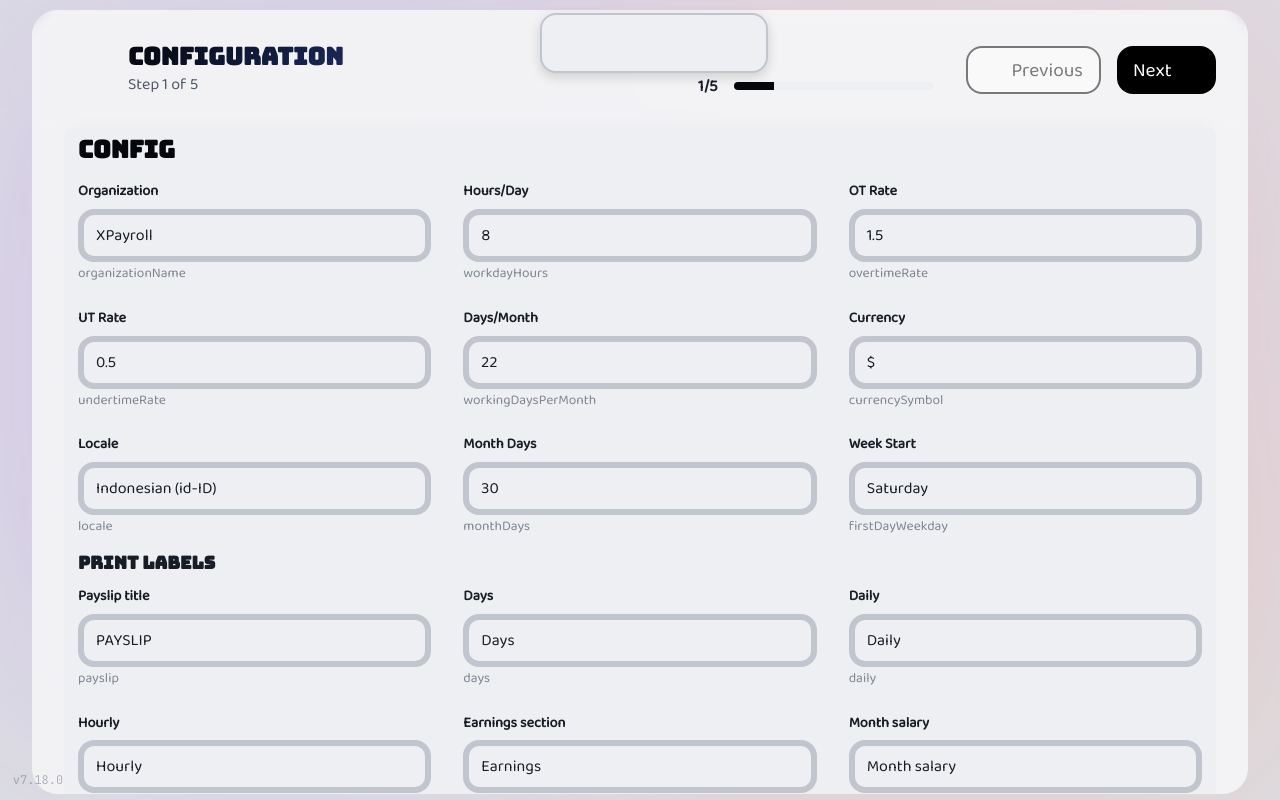
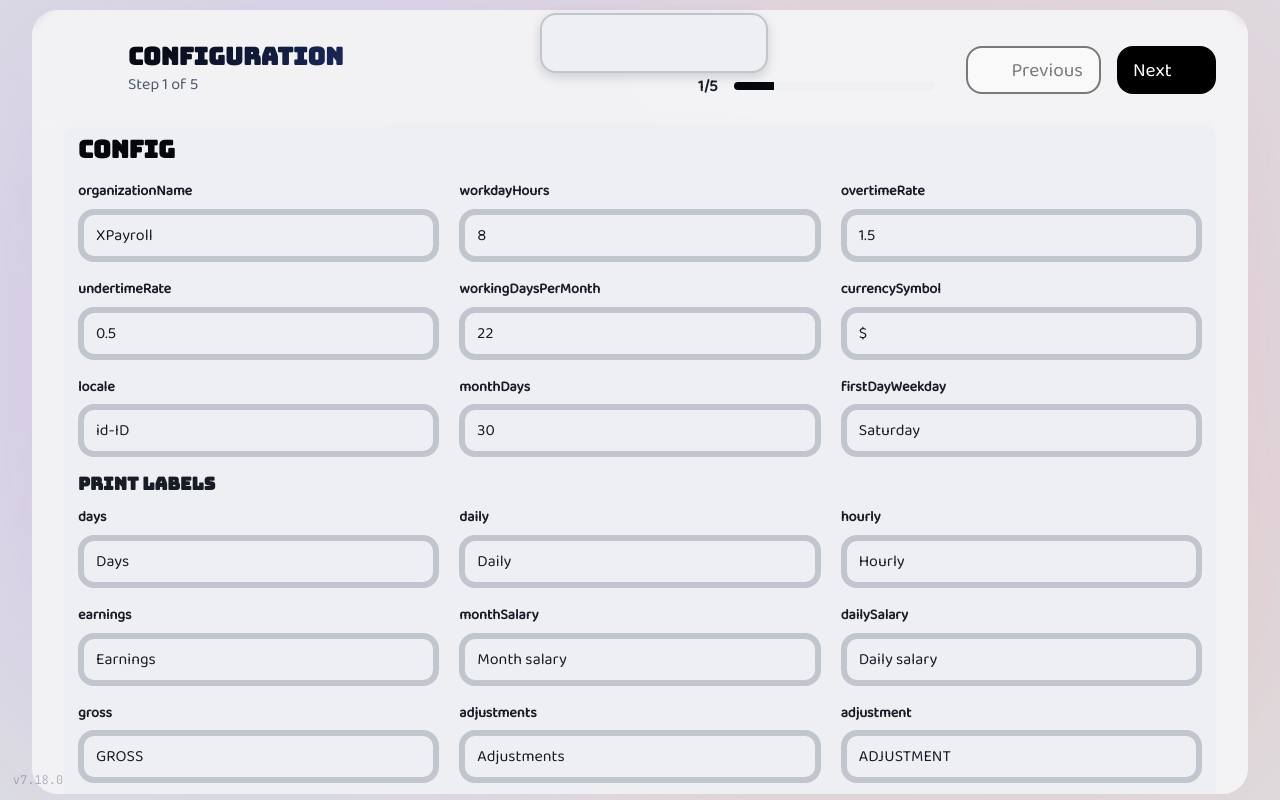
Before and after one commit to metaory/flexipayroll, a Svelte app: page / in a window 1280 px wide. Built offline with nearby package versions, Linux system fonts and the light colour scheme; some icons are missing; what @iconify-json/tabler, platform-compat-screen would draw is missing.

Commit message:
update conf page labels

```diff
--- a/src/components/Rules.svelte
+++ b/src/components/Rules.svelte
@@ -18,15 +18,15 @@
     children: [{ value: CRITERIA_TYPES.HAS_CHILDREN, label: 'Has children' }, { value: CRITERIA_TYPES.HAS_NO_CHILDREN, label: 'No children' }]
   }
   const CONFIG_FIELDS = [
-    { key: 'organizationName', label: 'Organization', type: 'text', fallback: '' },
-    { key: 'workdayHours', label: 'Hours/Day', type: 'number', min: 1, max: 24, step: 0.5, fallback: 8 },
-    { key: 'overtimeRate', label: 'OT Rate', type: 'number', min: 0, max: 10, step: 'any', fallback: 1.5 },
-    { key: 'undertimeRate', label: 'UT Rate', type: 'number', min: 0, max: 1, step: 'any', fallback: 0.5 },
-    { key: 'workingDaysPerMonth', label: 'Days/Month', type: 'number', min: 1, max: 31, fallback: 22 },
-    { key: 'currencySymbol', label: 'Currency', type: 'text', fallback: '$' },
-    { key: 'locale', label: 'Locale', type: 'select', fallback: 'id-ID', options: LOCALE_OPTIONS },
-    { key: 'monthDays', label: 'Month Days', type: 'number', min: 28, max: 31, fallback: 30 },
-    { key: 'firstDayWeekday', label: 'Week Start', type: 'select', fallback: 'Saturday', options: ['Saturday', 'Sunday', 'Monday', 'Tuesday', 'Wednesday', 'Thursday', 'Friday'] }
+    { key: 'organizationName', type: 'text', fallback: '' },
+    { key: 'workdayHours', type: 'number', min: 1, max: 24, step: 0.5, fallback: 8 },
+    { key: 'overtimeRate', type: 'number', min: 0, max: 10, step: 'any', fallback: 1.5 },
+    { key: 'undertimeRate', type: 'number', min: 0, max: 1, step: 'any', fallback: 0.5 },
+    { key: 'workingDaysPerMonth', type: 'number', min: 1, max: 31, fallback: 22 },
+    { key: 'currencySymbol', type: 'text', fallback: '$' },
+    { key: 'locale', type: 'select', fallback: 'id-ID', options: LOCALE_OPTIONS },
+    { key: 'monthDays', type: 'number', min: 28, max: 31, fallback: 30 },
+    { key: 'firstDayWeekday', type: 'select', fallback: 'Saturday', options: ['Saturday', 'Sunday', 'Monday', 'Tuesday', 'Wednesday', 'Thursday', 'Friday'] }
   ]
   const RULE_TYPE_OPTIONS = [
     { value: RULE_TYPES.FIXED, label: 'Fixed' },
@@ -140,12 +140,12 @@
     <div class="config-grid">
       {#each CONFIG_FIELDS as f}
         <label class="field">
-          <span>{f.label}</span>
+          <span>{f.key}</span>
           {#if f.type === 'select'}
             <select value={basicConfigData[f.key] || f.fallback} onchange={(e) => updateBasicConfigField(f.key, e.target.value || f.fallback)}>
               {#each f.options as opt}
                 {#if typeof opt === 'object'}
-                  <option value={opt.value}>{opt.label} ({opt.value})</option>
+                  <option value={opt.value}>{opt.value}</option>
                 {:else}
                   <option value={opt}>{opt}</option>
                 {/if}
@@ -160,7 +160,6 @@
                 updateBasicConfigField(f.key, val)
               }} />
           {/if}
-          <small>{f.key}</small>
         </label>
       {/each}
     </div>
@@ -168,20 +167,18 @@
     <div class="config-grid">
       {#each PRINT_LABEL_FIELDS as f}
         <label class="field">
-          <span>{f.label}</span>
+          <span>{f.key}</span>
           <input type="text"
             value={basicConfigData.printLabels?.[f.key] ?? f.fallback}
             oninput={(e) => updatePrintLabel(f.key, f.fallback, e.target.value)} />
-          <small>{f.key}</small>
         </label>
       {/each}
     </div>
     <label class="field footer-label-field">
-      <span>Footer label</span>
+      <span>footerLabel</span>
       <input type="text"
         value={basicConfigData.footerLabel ?? ''}
         oninput={(e) => updateBasicConfigField('footerLabel', e.target.value)} />
-      <small>footerLabel</small>
     </label>
     <div class="config-actions">
       <button class="danger" onclick={resetAllStorage}>
@@ -338,12 +335,12 @@
   .config-grid
     display: grid
     grid-template-columns: repeat(3, 1fr)
-    gap: 1.5rem 2rem
+    gap: 1rem 1.25rem
     align-items: start
 
     @media (max-width: $mobile)
       grid-template-columns: 1fr
-      gap: 1rem
+      gap: 0.75rem
 
   .field
     @extend %grid
--- a/src/payroll.js
+++ b/src/payroll.js
@@ -305,18 +305,12 @@ export const getStepValue = (step, result, basicConfig) => {
 
 // Basic config field definitions
 export const BASIC_CONFIG_FIELDS = [
-  { key: 'workdayHours', label: 'Working Hours/Day', type: 'number', min: 1, max: 24, step: 0.5 },
-  { key: 'workingDaysPerMonth', label: 'Working Days/Month', type: 'number', min: 1, max: 31 },
-  { key: 'currencySymbol', label: 'Currency Symbol', type: 'text' },
-  { key: 'monthDays', label: 'Days in Month', type: 'number', min: 28, max: 31 },
-  { key: 'firstDayWeekday', label: 'First Day Weekday', type: 'select', options: [
-    { value: 'Saturday', label: 'Saturday' },
-    { value: 'Sunday', label: 'Sunday' },
-    { value: 'Monday', label: 'Monday' },
-    { value: 'Tuesday', label: 'Tuesday' },
-    { value: 'Wednesday', label: 'Wednesday' },
-    { value: 'Thursday', label: 'Thursday' },
-    { value: 'Friday', label: 'Friday' }
+  { key: 'workdayHours', type: 'number', min: 1, max: 24, step: 0.5 },
+  { key: 'workingDaysPerMonth', type: 'number', min: 1, max: 31 },
+  { key: 'currencySymbol', type: 'text' },
+  { key: 'monthDays', type: 'number', min: 28, max: 31 },
+  { key: 'firstDayWeekday', type: 'select', options: [
+    'Saturday', 'Sunday', 'Monday', 'Tuesday', 'Wednesday', 'Thursday', 'Friday'
   ]}
 ]
 
--- a/src/persist.js
+++ b/src/persist.js
@@ -11,7 +11,6 @@ export const APP_VERSION = pkg.version
 export const SESSION_PREFIX = 'xpayroll_'
 
 export const DEFAULT_PRINT_LABELS = {
-  payslip: 'PAYSLIP',
   days: 'Days',
   daily: 'Daily',
   hourly: 'Hourly',
--- a/src/stores.js
+++ b/src/stores.js
@@ -41,24 +41,10 @@ const KEYS = {
 // DEFAULT DATA (re-exported from persist for consumers)
 // ============================================================================
 
-export const PRINT_LABEL_FIELDS = [
-  { key: 'payslip', label: 'Payslip title', fallback: DEFAULT_PRINT_LABELS.payslip },
-  { key: 'days', label: 'Days', fallback: DEFAULT_PRINT_LABELS.days },
-  { key: 'daily', label: 'Daily', fallback: DEFAULT_PRINT_LABELS.daily },
-  { key: 'hourly', label: 'Hourly', fallback: DEFAULT_PRINT_LABELS.hourly },
-  { key: 'earnings', label: 'Earnings section', fallback: DEFAULT_PRINT_LABELS.earnings },
-  { key: 'monthSalary', label: 'Month salary', fallback: DEFAULT_PRINT_LABELS.monthSalary },
-  { key: 'dailySalary', label: 'Daily salary', fallback: DEFAULT_PRINT_LABELS.dailySalary },
-  { key: 'gross', label: 'Gross', fallback: DEFAULT_PRINT_LABELS.gross },
-  { key: 'adjustments', label: 'Adjustments section', fallback: DEFAULT_PRINT_LABELS.adjustments },
-  { key: 'adjustment', label: 'Adjustment', fallback: DEFAULT_PRINT_LABELS.adjustment },
-  { key: 'totalAdjustments', label: 'Total adjustments', fallback: DEFAULT_PRINT_LABELS.totalAdjustments },
-  { key: 'attendance', label: 'Attendance', fallback: DEFAULT_PRINT_LABELS.attendance },
-  { key: 'summary', label: 'Summary section', fallback: DEFAULT_PRINT_LABELS.summary },
-  { key: 'net', label: 'Net', fallback: DEFAULT_PRINT_LABELS.net },
-  { key: 'probationA', label: 'Probation (3 months)', fallback: DEFAULT_PRINT_LABELS.probationA },
-  { key: 'probationB', label: 'Probation (6 months)', fallback: DEFAULT_PRINT_LABELS.probationB }
-]
+export const PRINT_LABEL_FIELDS = Object.keys(DEFAULT_PRINT_LABELS).map((key) => ({
+  key,
+  fallback: DEFAULT_PRINT_LABELS[key]
+}))
 
 export const resolvePrintLabels = (config = {}) => ({
   ...DEFAULT_PRINT_LABELS,
```
Also changed, not shown: src/lib/print.js, 1 other file (tests, documents, lock files or other folders).
